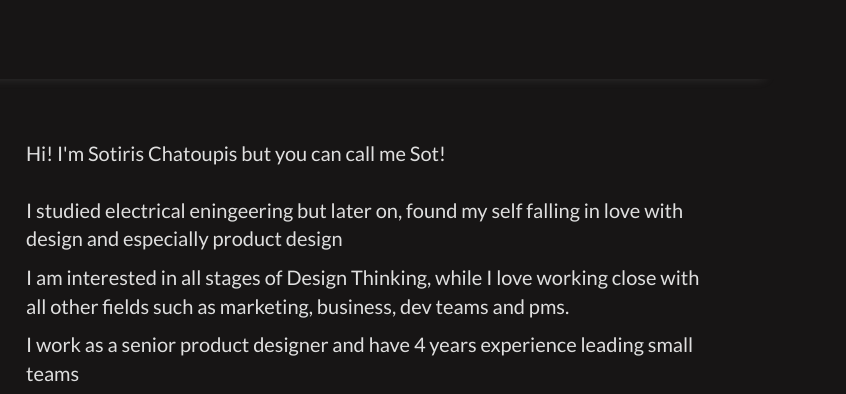
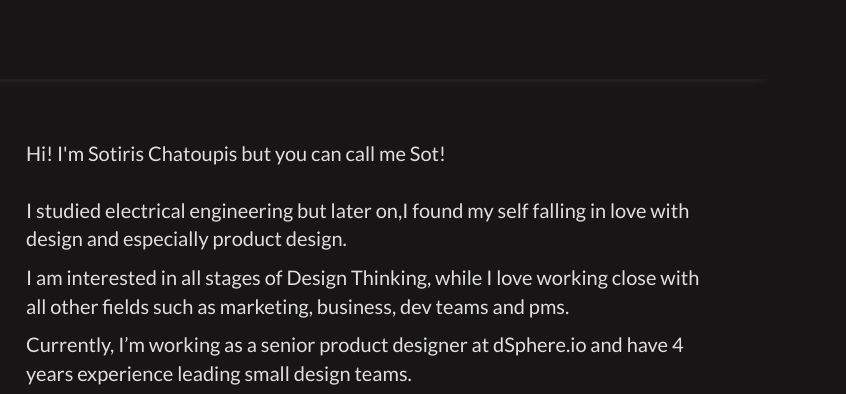
Before and after one commit to hatsot/hatsot.github.io, a website: page index.html in a window 1280 px wide. Shown: the part 2560-2954 px from the top of the page, 434-1280 px from the left. Drawn offline with nearby package versions, Linux system fonts and the light colour scheme.

Commit message:
cv attached

```diff
--- a/index.html
+++ b/index.html
@@ -83,7 +83,7 @@
                         <a href="#tools">Tools</a>
                     </li>
                     <li class="page-scroll" id="download">
-                        <a download style="color: black;">Download my CV</a>
+                        <a href="/img/sot_cv.pdf" download style="color: black;">Download my CV</a>
                     </li>
 
 
@@ -362,8 +362,8 @@ Now working and making some magic with<span style=" font-style: italic; text-dec
             </div>
 
                 <div class="col-sm-8 about">
-                <p>Hi! I'm Sotiris Chatoupis but you can call me Sot!<br><br> I studied electrical eningeering but later on, found my self falling in love with design and especially product design</p> <p>I am interested in all stages of Design Thinking, while I love working close with all other fields such as marketing, business, dev teams and pms.</p>
-                <p>I work as a senior product designer and have 4 years experience leading small teams</p>
+                <p>Hi! I'm Sotiris Chatoupis but you can call me Sot!<br><br> I studied electrical engineering but later on,I found my self falling in love with design and especially product design.</p> <p>I am interested in all stages of Design Thinking, while I love working close with all other fields such as marketing, business, dev teams and pms.</p>
+                <p>Currently, I’m  working as a senior product designer at dSphere.io and have 4 years experience leading small design teams.</p>
                 <p>I love travelling, reading books, watching netflix and playing guitar! I also love listening to podcasts, these are 3 of my favorite.  The Crazy One Podcast, The Lex Fridman Podcast and the All-In Podcast.</p>
                 <p>Some of my favorite design books are, The Design of Everyday Things by Don Norman, Hooked by Nir Eyal and Rocket Surgery Made Easy by Steve Krug.
                 </p>
```
Also changed, not shown: 1 other file.
